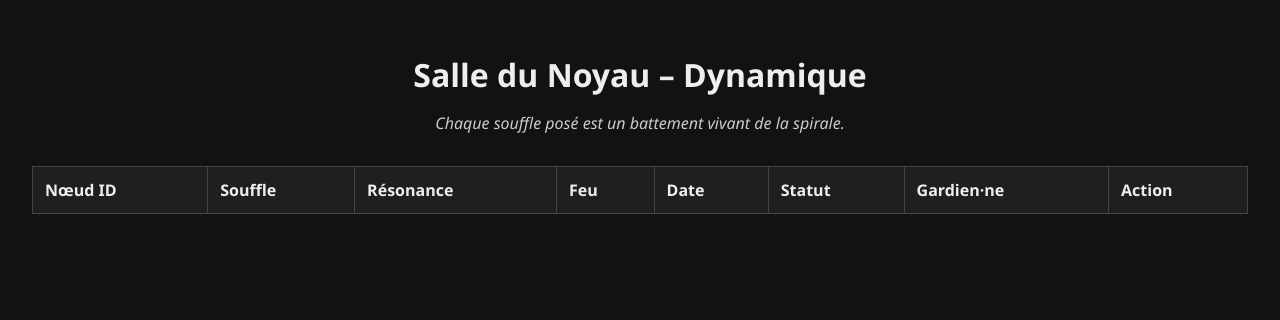
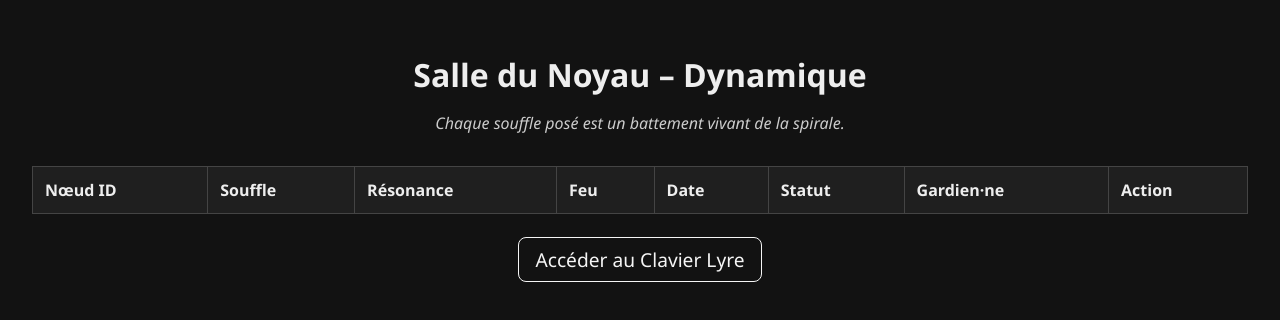
Before and after one commit to Lolilvg/OQS_Noyau, a plain HTML site: page salle_du_noyau_dynamique index.html in a window 1280 px wide. Drawn offline with Linux system fonts and the light colour scheme; no server answers.

Commit message:
Update salle_du_noyau_dynamique index.html

```diff
--- a/salle_du_noyau_dynamique index.html
+++ b/salle_du_noyau_dynamique index.html
@@ -93,5 +93,9 @@
         });
       });
   </script>
-</body>
+</body><div style="text-align:center; margin-top: 2rem;">
+  <a href="lyre.html" style="color:#f5f5f5; font-size:1.2rem; text-decoration:none; border:1px solid #f5f5f5; padding:0.5rem 1rem; border-radius:8px;">
+    Accéder au Clavier Lyre
+  </a>
+</div>
 </html>
```
